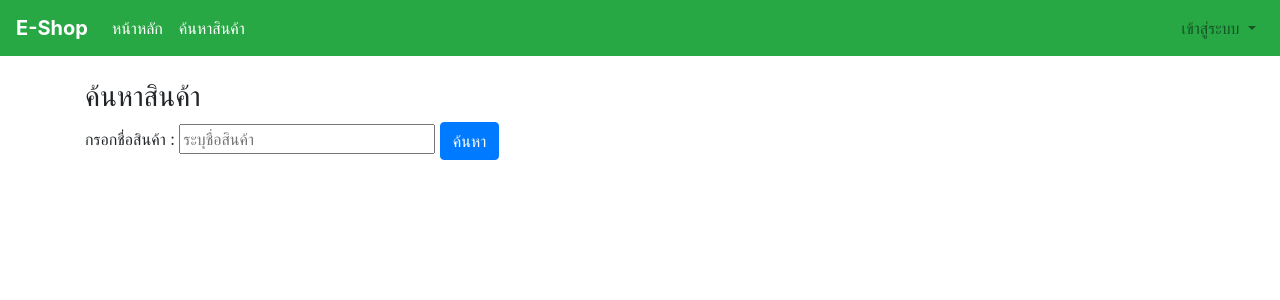
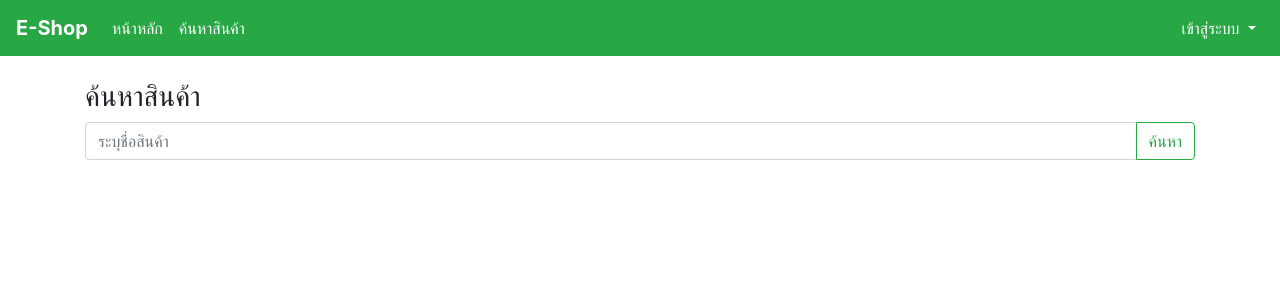
Before and after one commit to Korarak/django_minishop, a Django app: page /search in a window 1280 px wide. Shown: the top 300 px of the page. Run offline with Django 4.2, Linux system fonts and the light colour scheme; some libraries are stand-ins or nearby versions.

Commit message:
update ui

```diff
--- a/product/templates/productapp/base.html
+++ b/product/templates/productapp/base.html
@@ -10,20 +10,26 @@
         <script src="{% static 'js/jquery.slim.min.js' %}" ></script>
         <script src="{% static 'js/bootstrap.bundle.min.js' %}"></script>
         <script src="{% static 'js/popper.min.min.js' %}"></script> -->
-<link rel="stylesheet" href="https://cdn.jsdelivr.net/npm/bootstrap@4.1.3/dist/css/bootstrap.min.css" integrity="sha384-MCw98/SFnGE8fJT3GXwEOngsV7Zt27NXFoaoApmYm81iuXoPkFOJwJ8ERdknLPMO" crossorigin="anonymous">
+        <link rel="stylesheet"
+            href="https://cdn.jsdelivr.net/npm/bootstrap@4.1.3/dist/css/bootstrap.min.css"
+            integrity="sha384-MCw98/SFnGE8fJT3GXwEOngsV7Zt27NXFoaoApmYm81iuXoPkFOJwJ8ERdknLPMO"
+            crossorigin="anonymous">
         <link href="https://fonts.googleapis.com/icon?family=Material+Icons"
             rel="stylesheet">
     </head>
     <body>
-          <nav class="navbar navbar-expand-md navbar-light bg-success mb-4">
+        <nav class="navbar navbar-expand-lg navbar-light bg-success
+            mb-4">
             <a class="navbar-brand font-weight-bold text-white" href="/">E-Shop</a>
-            <button class="navbar-toggler" type="button" data-toggle="collapse" data-target="#navbarNav">
+            <button class="navbar-toggler" type="button" data-toggle="collapse"
+                data-target="#navbarNav">
                 <span class="navbar-toggler-icon"></span>
             </button>
             <div class="collapse navbar-collapse" id="navbarNav">
                 <ul class="navbar-nav mr-auto">
                     <li class="nav-item active">
-                        <a class="nav-link text-white" href="/">หน้าหลัก <span class="sr-only">(current)</span></a>
+                        <a class="nav-link text-white" href="/">หน้าหลัก <span
+                                class="sr-only">(current)</span></a>
                     </li>
                     <li class="nav-item">
                         <a class="nav-link text-white" href="/search">ค้นหาสินค้า</a>
@@ -33,7 +39,8 @@
                 <ul class="navbar-nav">
                     {% if user.is_staff == True %} <!-- ถ้าเป็น admin -->
                     <li class="nav-item dropdown">
-                        <a class="nav-link dropdown-toggle text-white" href="#" id="navbardrop" data-toggle="dropdown">
+                        <a class="nav-link dropdown-toggle text-white" href="#"
+                            id="navbardrop" data-toggle="dropdown">
                             รายงานข้อมูล
                         </a>
                         <div class="dropdown-menu">
@@ -41,7 +48,8 @@
                         </div>
                     </li>
                     <li class="nav-item dropdown">
-                        <a class="nav-link dropdown-toggle text-white" href="#" id="navbardrop" data-toggle="dropdown">
+                        <a class="nav-link dropdown-toggle text-white" href="#"
+                            id="navbardrop" data-toggle="dropdown">
                             จัดการข้อมูล
                         </a>
                         <div class="dropdown-menu">
@@ -52,14 +60,17 @@
                     {% endif %} <!-- จบ if -->
 
                     {% if user.is_authenticated %} <!-- ถ้ามีการ login -->
-                    <li class="nav-item" >
-                        <a class="nav-link text-white" href="/cart"> ตะกร้าสินค้า </a>
+                    <li class="nav-item">
+                        <a class="nav-link text-white" href="/cart">
+                            ตะกร้าสินค้า </a>
                     </li>
-                    <li class="nav-item" >
-                       <a class="nav-link text-white"> ยินดีต้อนรับ {{user.username}} </a>
+                    <li class="nav-item">
+                        <a class="nav-link text-white"> ยินดีต้อนรับ
+                            {{user.username}} </a>
                     </li>
                     <li class="nav-item dropdown">
-                        <a class="nav-link dropdown-toggle text-white" href="#" id="navbardrop" data-toggle="dropdown">
+                        <a class="nav-link dropdown-toggle text-white" href="#"
+                            id="navbardrop" data-toggle="dropdown">
                             ข้อมูลของฉัน
                         </a>
                         <div class="dropdown-menu">
@@ -75,7 +86,8 @@
                     {% else %} <!-- ไม่ login -->
                     <!-- Dropdown -->
                     <li class="nav-item dropdown">
-                        <a class="nav-link dropdown-toggle" href="#" id="navbardrop" data-toggle="dropdown">
+                        <a class="nav-link dropdown-toggle text-white" href="#"
+                            id="navbardrop" data-toggle="dropdown">
                             เข้าสู่ระบบ
                         </a>
                         <div class="dropdown-menu">
@@ -92,10 +104,20 @@
 
         {% endblock %}
 
-        <script src="https://code.jquery.com/jquery-3.2.1.slim.min.js" integrity="sha384-KJ3o2DKtIkvYIK3UENzmM7KCkRr/rE9/Qpg6aAZGJwFDMVNA/GpGFF93hXpG5KkN" crossorigin="anonymous"></script>
-        <script src="https://cdn.jsdelivr.net/npm/popper.js@1.12.9/dist/umd/popper.min.js" integrity="sha384-ApNbgh9B+Y1QKtv3Rn7W3mgPxhU9K/ScQsAP7hUibX39j7fakFPskvXusvfa0b4Q" crossorigin="anonymous"></script>
-        <script src="https://cdn.jsdelivr.net/npm/bootstrap@4.0.0/dist/js/bootstrap.min.js" integrity="sha384-JZR6Spejh4U02d8jOt6vLEHfe/JQGiRRSQQxSfFWpi1MquVdAyjUar5+76PVCmYl" crossorigin="anonymous"></script>
-        <script type="module" src="https://unpkg.com/ionicons@5.5.2/dist/ionicons/ionicons.esm.js"></script>
-<script nomodule src="https://unpkg.com/ionicons@5.5.2/dist/ionicons/ionicons.js"></script>
+        <script src="https://code.jquery.com/jquery-3.2.1.slim.min.js"
+            integrity="sha384-KJ3o2DKtIkvYIK3UENzmM7KCkRr/rE9/Qpg6aAZGJwFDMVNA/GpGFF93hXpG5KkN"
+            crossorigin="anonymous"></script>
+        <script
+            src="https://cdn.jsdelivr.net/npm/popper.js@1.12.9/dist/umd/popper.min.js"
+            integrity="sha384-ApNbgh9B+Y1QKtv3Rn7W3mgPxhU9K/ScQsAP7hUibX39j7fakFPskvXusvfa0b4Q"
+            crossorigin="anonymous"></script>
+        <script
+            src="https://cdn.jsdelivr.net/npm/bootstrap@4.0.0/dist/js/bootstrap.min.js"
+            integrity="sha384-JZR6Spejh4U02d8jOt6vLEHfe/JQGiRRSQQxSfFWpi1MquVdAyjUar5+76PVCmYl"
+            crossorigin="anonymous"></script>
+        <script type="module"
+            src="https://unpkg.com/ionicons@5.5.2/dist/ionicons/ionicons.esm.js"></script>
+        <script nomodule
+            src="https://unpkg.com/ionicons@5.5.2/dist/ionicons/ionicons.js"></script>
     </body>
 </html>
--- a/product/templates/productapp/login.html
+++ b/product/templates/productapp/login.html
@@ -13,11 +13,6 @@
           <label for="pwd">รหัสผ่าน :</label>
           <input type="password" class="form-control" placeholder="Enter password" id="pwd" name="pwd">
         </div>
-        <div class="form-group form-check">
-          <label class="form-check-label">
-            <input class="form-check-input" type="checkbox"> จดจำฉัน
-          </label>
-        </div>
         <button type="submit" class="btn btn-outline-success">เข้าสู่ระบบ</button>
       </form>
 </div>
--- a/product/templates/productapp/search.html
+++ b/product/templates/productapp/search.html
@@ -6,18 +6,29 @@
     <h3>ค้นหาสินค้า</h3>
     <form action="" method="POST">
         {% csrf_token %}
-        กรอกชื่อสินค้า :
-        <input type="text" name="search_product" placeholder="ระบุชื่อสินค้า">
-        <button type="submit" class="btn btn-primary" >ค้นหา</button>
+        <div class="input-group mb-3">
+            <input type="text" class="form-control" name="search_product" placeholder="ระบุชื่อสินค้า" aria-label="ระบุชื่อสินค้า"
+                aria-describedby="basic-addon2">
+            <div class="input-group-append">
+                <button class="btn btn-outline-success" type="submit">ค้นหา</button>
+            </div>
+        </div>
+
     </form>
     <div class="row">
         {% for p in result %}
+        <div class="col-md-4 col-sm-12">
             <div class="card" style="width: 18rem;">
-    <img class="card-img-top" src="{% static 'img/test-product.jpg' %}" alt="ภาพตัวอย่าง">
+                <img class="card-img-top" src="{% static 'img/test-product.jpg'%}" alt="ภาพตัวอย่าง">
                 <div class="card-body">
                     <h5 class="card-title">{{p.product_name}}</h5>
                     <p class="card-text">{{p.product_price}}</p>
-      <a href="addtocart/{{p.product_id}}" class="btn btn-primary">+ add to cart</a>
+                    <a href="addtocart/{{p.product_id}}" class="btn
+                        btn-outline-success">
+                        <span class="material-icons">add_shopping_cart</span>
+                        เพิ่มเข้าตะกร้า
+                    </a>
+                </div>
             </div>
         </div>
         {% endfor %}
--- a/product/templates/productapp/showproduct.html
+++ b/product/templates/productapp/showproduct.html
@@ -12,8 +12,10 @@
                 <div class="card-body">
                     <h5 class="card-title">{{p.product_name}}</h5>
                     <p class="card-text">{{p.product_price}}</p>
-                    <a href="addtocart/{{p.product_id}}" class="btn
-                        btn-outline-success"><ion-icon name="cart-outline"></ion-icon></a>
+                    <a href="addtocart/{{p.product_id}}" class="btn btn-outline-success">
+                        <span class="material-icons">add_shopping_cart</span>
+                        เพิ่มเข้าตะกร้า
+                    </a>
                 </div>
             </div>
         </div>
```
Lines whose indentation alone changed are shown as unchanged.
